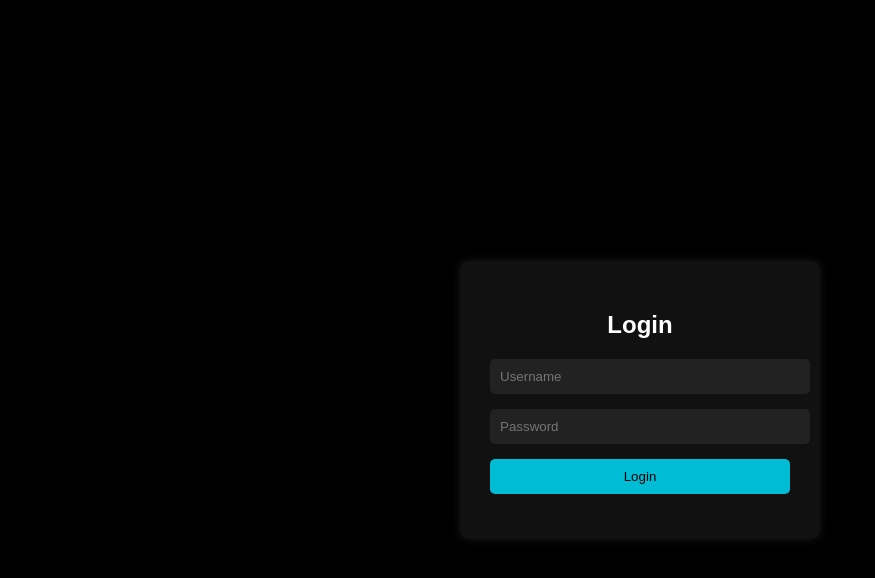
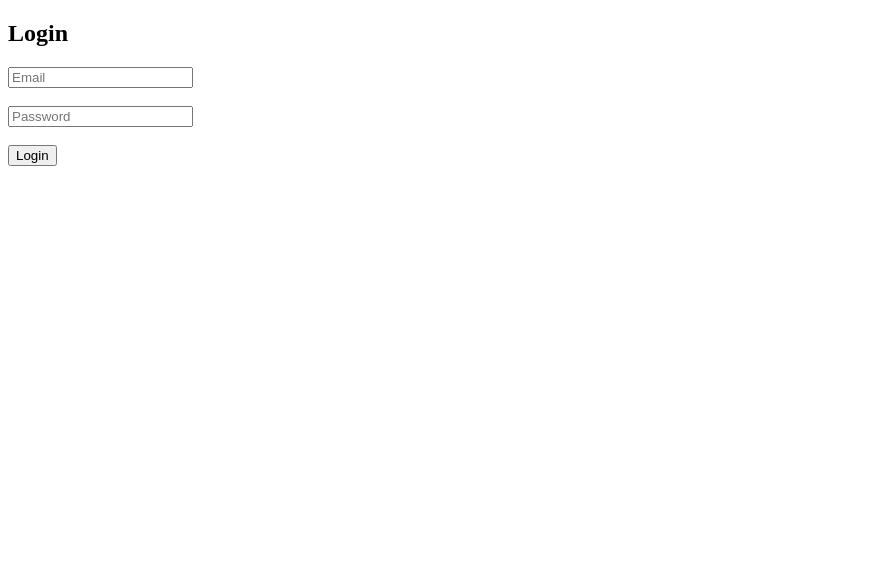
Before and after one commit to imkrishnakatiyar/orpheus-install, a plain HTML site: page login.html in a window 1280 px wide. Shown: the whole page, without its empty margins (0-875 px from the left). Drawn offline with Linux system fonts and the light colour scheme.

Commit message:
Update login.html

```diff
--- a/login.html
+++ b/login.html
@@ -1,73 +1,44 @@
 <!DOCTYPE html>
 <html>
 <head>
-  <title>Login Page</title>
-  <style>
-    body {
-      background-color: #000;
-      color: #fff;
-      font-family: Arial, sans-serif;
-      display: flex;
-      justify-content: center;
-      align-items: center;
-      height: 100vh;
-      margin: 0;
-    }
-    form {
-      background-color: #111;
-      padding: 30px;
-      border-radius: 10px;
-      box-shadow: 0 0 10px rgba(255, 255, 255, 0.1);
-      width: 100%;
-      max-width: 300px;
-    }
-    input, button {
-      display: block;
-      width: 100%;
-      margin-bottom: 15px;
-      padding: 10px;
-      border: none;
-      border-radius: 5px;
-    }
-    input {
-      background-color: #222;
-      color: #fff;
-    }
-    button {
-      background-color: #00bcd4;
-      color: #000;
-      cursor: pointer;
-    }
-    button:hover {
-      background-color: #0097a7;
-    }
-  </style>
+  <title>Login with Google Sheets</title>
 </head>
 <body>
-  <form id="login-form">
-    <h2 style="text-align:center; margin-bottom: 20px;">Login</h2>
-    <input type="text" id="username" placeholder="Username" required />
-    <input type="password" id="password" placeholder="Password" required />
+  <h2>Login</h2>
+  <form id="loginForm">
+    <input type="email" id="email" placeholder="Email" required><br><br>
+    <input type="password" id="password" placeholder="Password" required><br><br>
     <button type="submit">Login</button>
   </form>
 
+  <p id="message"></p>
+
   <script>
-    const scriptURL = 'https://script.google.com/macros/s/AKfycbw-XiKbER_3nFHsNMtFct4rUPG2o2W0vTyoOZutDJeyyquUMW7gF2mCqXFMw60qH7sC/exec';
-    document.getElementById('login-form').addEventListener('submit', function(e) {
+    const form = document.getElementById('loginForm');
+    const msg = document.getElementById('message');
+
+    form.addEventListener('submit', function(e) {
       e.preventDefault();
-
-      const username = document.getElementById('username').value;
+      const email = document.getElementById('email').value;
       const password = document.getElementById('password').value;
 
-      fetch(scriptURL, {
+      fetch('https://script.google.com/macros/s/AKfycby-Dnv9LgBUIry8VJ2YdhN1E0tm9IJlFinUL17R39gZ_szze-SWZTEWUXlAza4l5bMw/exec', {
         method: 'POST',
-        body: JSON.stringify({ username, password }),
-        headers: {
-          'Content-Type': 'application/json'
+        body: new URLSearchParams({email, password})
+      })
+      .then(res => res.text())
+      .then(data => {
+        if (data === "success") {
+          msg.textContent = "Login successful!";
+          msg.style.color = "green";
+        } else {
+          msg.textContent = "Invalid email or password.";
+          msg.style.color = "red";
         }
       })
-      .then(response => alert('Login data sent!'))
-      .catch(error => alert('Error! ' + error.message));
+      .catch(error => {
+        msg.textContent = "Error: " + error;
+      });
     });
   </script>
 </body>
```
